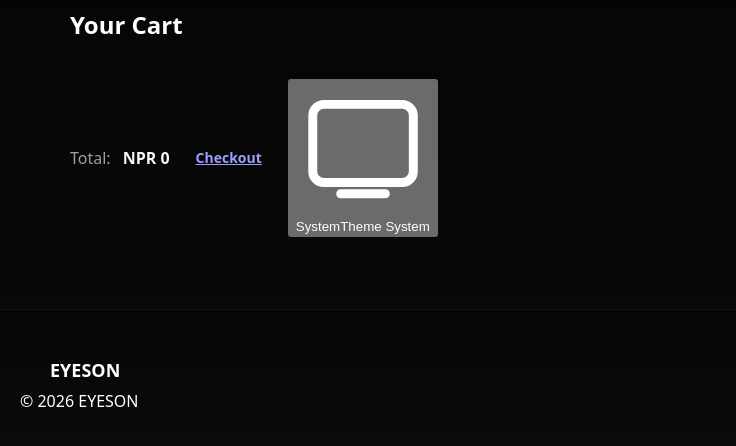
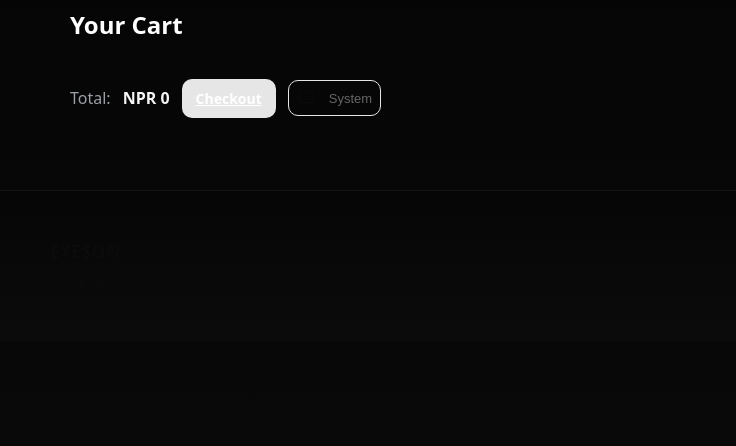
Before and after one commit to eyeson0/eyeson-cloth.github.io, a plain HTML site: page cart.html in a window 1280 px wide. Shown: the part 84-530 px from the top of the page, without its empty margins (0-736 px from the left). Drawn offline with Linux system fonts and the light colour scheme.

Commit message:
Update cart.html

```diff
--- a/cart.html
+++ b/cart.html
@@ -1,6 +1,8 @@
 <!doctype html>
 <html lang="en">
 <head>
+  <!-- after style.css and other CSS -->
+<link rel="stylesheet" href="css/theme.css">
   <meta charset="utf-8" />
   <meta name="viewport" content="width=device-width,initial-scale=1" />
   <title>Cart — EYESON</title>
```
